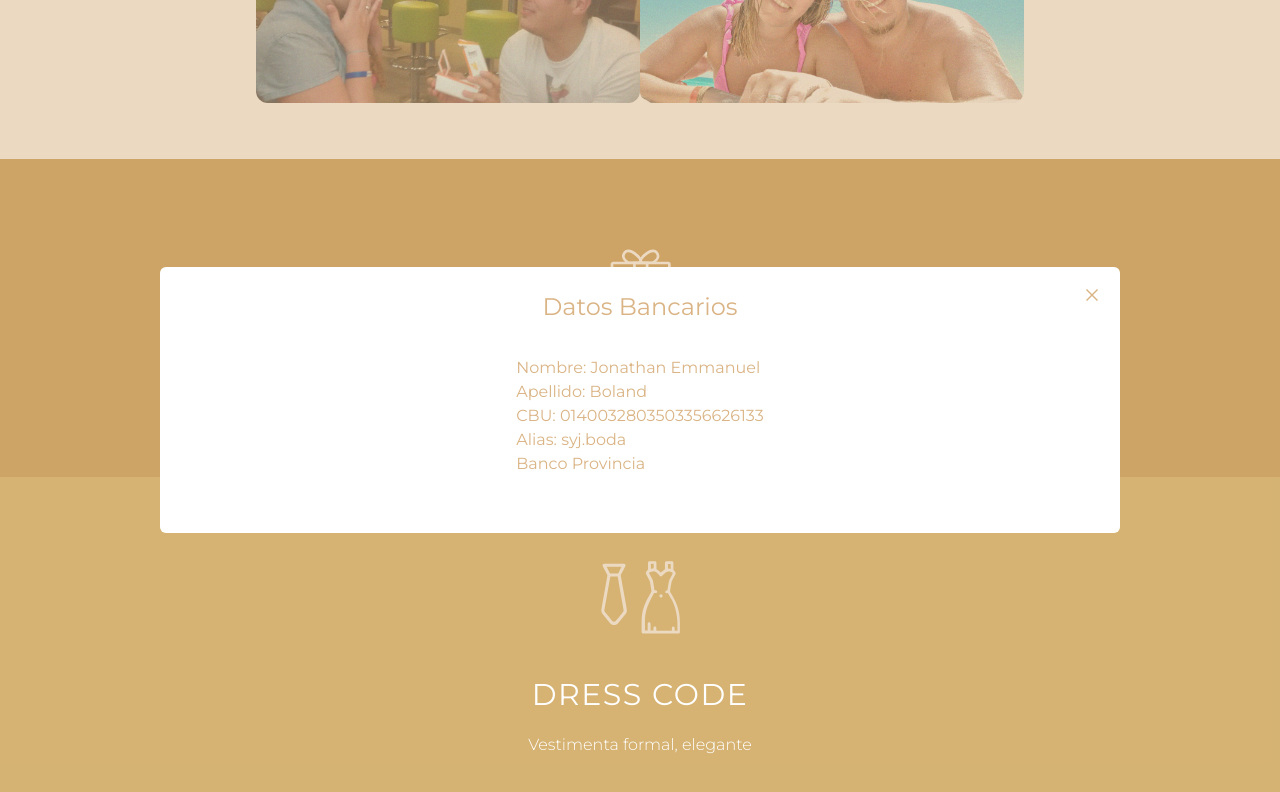
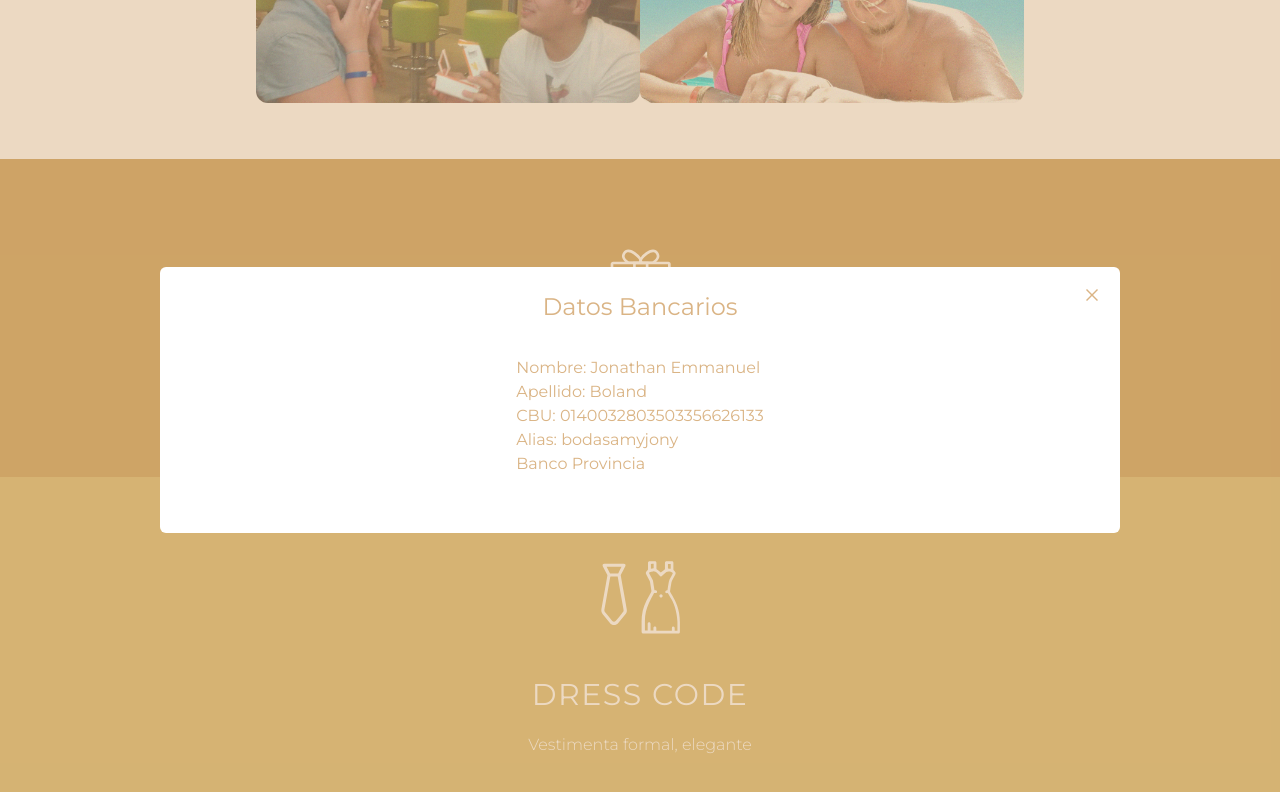
Before and after one commit to letmati/agenda-react, a React (Vite) app: page / in a window 1280 px wide. Both pictures are taken after a click on the link "VER DATOS BANCARIOS". Shown: the part 2077-2869 px from the top of the page. Built offline with nearby package versions, Linux system fonts and the light colour scheme.

Commit message:
+ modal animation

```diff
--- a/src/components/Modal/index.jsx
+++ b/src/components/Modal/index.jsx
@@ -5,7 +5,7 @@ const data = {
   nombre: "Jonathan Emmanuel",
   apellido: "Boland",
   cbu: "0140032803503356626133",
-  alias: "syj.boda",
+  alias: "bodasamyjony",
   dni: "",
   banco: "Banco Provincia",
 };
@@ -13,10 +13,10 @@ const data = {
 export default function Modal({ isOpen, onClose }) {
   const { nombre, apellido, cbu, alias, banco } = data;
   return (
-    <>
-      {isOpen && (
     <div
-          className="fixed inset-0 bg-[#dab485] bg-opacity-50 flex justify-center items-center"
+      className={`transition-all z-10 flex ${
+        isOpen ? "bg-opacity-50 opacity-100" : "invisible bg-opacity-0 opacity-0"
+      } fixed inset-0 bg-[#dab485]  justify-center items-center`}
       onClick={onClose}
     >
       <div
@@ -30,7 +30,6 @@ export default function Modal({ isOpen, onClose }) {
             <p>Apellido: {apellido}</p>
             <p>CBU: {cbu}</p>
             <p>Alias: {alias}</p>
-                {/* <p>DNI: {dni}</p> */}
             <p>{banco}</p>
           </article>
         </section>
@@ -50,7 +49,5 @@ export default function Modal({ isOpen, onClose }) {
         </button>
       </div>
     </div>
-      )}
-    </>
   );
 }
```
Lines whose indentation alone changed are shown as unchanged.
